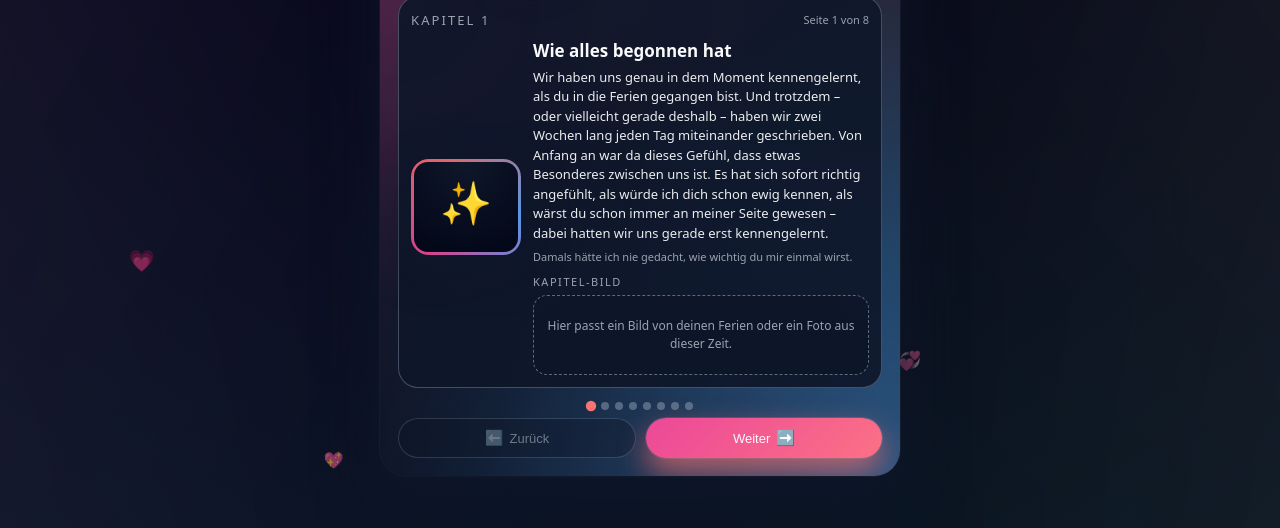
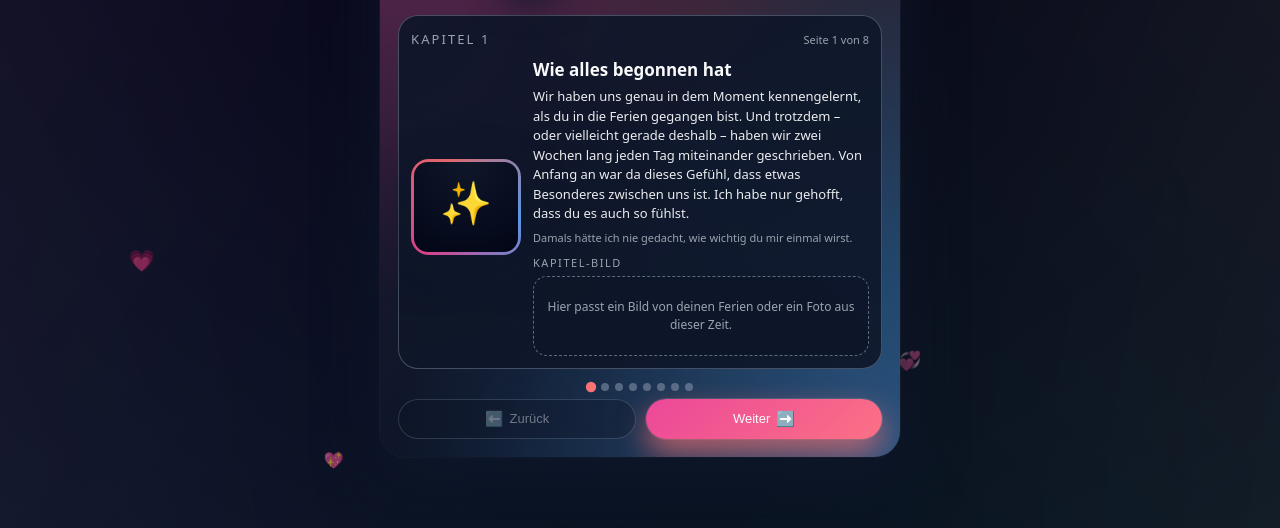
Before and after one commit to luca-toni-89/Gessica-3, a plain HTML site: page index.html in a window 1280 px wide. Shown: the part 272-800 px from the top of the page. Drawn offline with Linux system fonts and the light colour scheme.

Commit message:
Update index.html

```diff
--- a/index.html
+++ b/index.html
@@ -760,7 +760,7 @@
       {
         // 1: Wie alles begonnen hat – Ferien + 2 Wochen schreiben + von Anfang an richtig
         title: "Wie alles begonnen hat",
-        text: "Wir haben uns genau in dem Moment kennengelernt, als du in die Ferien gegangen bist. Und trotzdem – oder vielleicht gerade deshalb – haben wir zwei Wochen lang jeden Tag miteinander geschrieben. Von Anfang an war da dieses Gefühl, dass etwas Besonderes zwischen uns ist. Es hat sich sofort richtig angefühlt, als würde ich dich schon ewig kennen, als wärst du schon immer an meiner Seite gewesen – dabei hatten wir uns gerade erst kennengelernt.",
+        text: "Wir haben uns genau in dem Moment kennengelernt, als du in die Ferien gegangen bist. Und trotzdem – oder vielleicht gerade deshalb – haben wir zwei Wochen lang jeden Tag miteinander geschrieben. Von Anfang an war da dieses Gefühl, dass etwas Besonderes zwischen uns ist. Ich habe nur gehofft, dass du es auch so fühlst.",
         note: "Damals hätte ich nie gedacht, wie wichtig du mir einmal wirst.",
         emoji: "✨",
         image: "",
@@ -770,7 +770,7 @@
       {
         // 2: Erstes Treffen + Kuss + alles richtig
         title: "Unser erster Abend",
-        text: "Kaum warst du zurückgelandet, haben wir uns getroffen. Kein langes Zögern, kein Abwarten. Am ersten Abend ist schon ein Kuss gefallen – und wieder war diese Verbindung so deutlich zu spüren. Es war, als würde etwas, das längst da war, endlich einen Platz bekommen. Alles war so zwanglos, vertraut und einfach nur richtig.",
+        text: "Kaum warst du zurückgelandet, haben wir uns getroffen. Kein langes Zögern, kein Abwarten. Am ersten Abend ist schon ein Kuss gefallen – und wieder war diese Verbindung so deutlich zu spüren. Es war, als würde etwas, das längst da war, endlich einen Platz bekommen. Alles war so zwanglos, vertraut und einfach nur richtig.Es hat sich sofort richtig angefühlt, als würde ich dich schon ewig kennen, als wärst du schon immer an meiner Seite gewesen – dabei hatten wir uns gerade erst kennengelernt.",
         note: "Ich weiss noch genau, wie sich dieser Moment angefühlt hat.",
         emoji: "💫",
         image: "",
```
